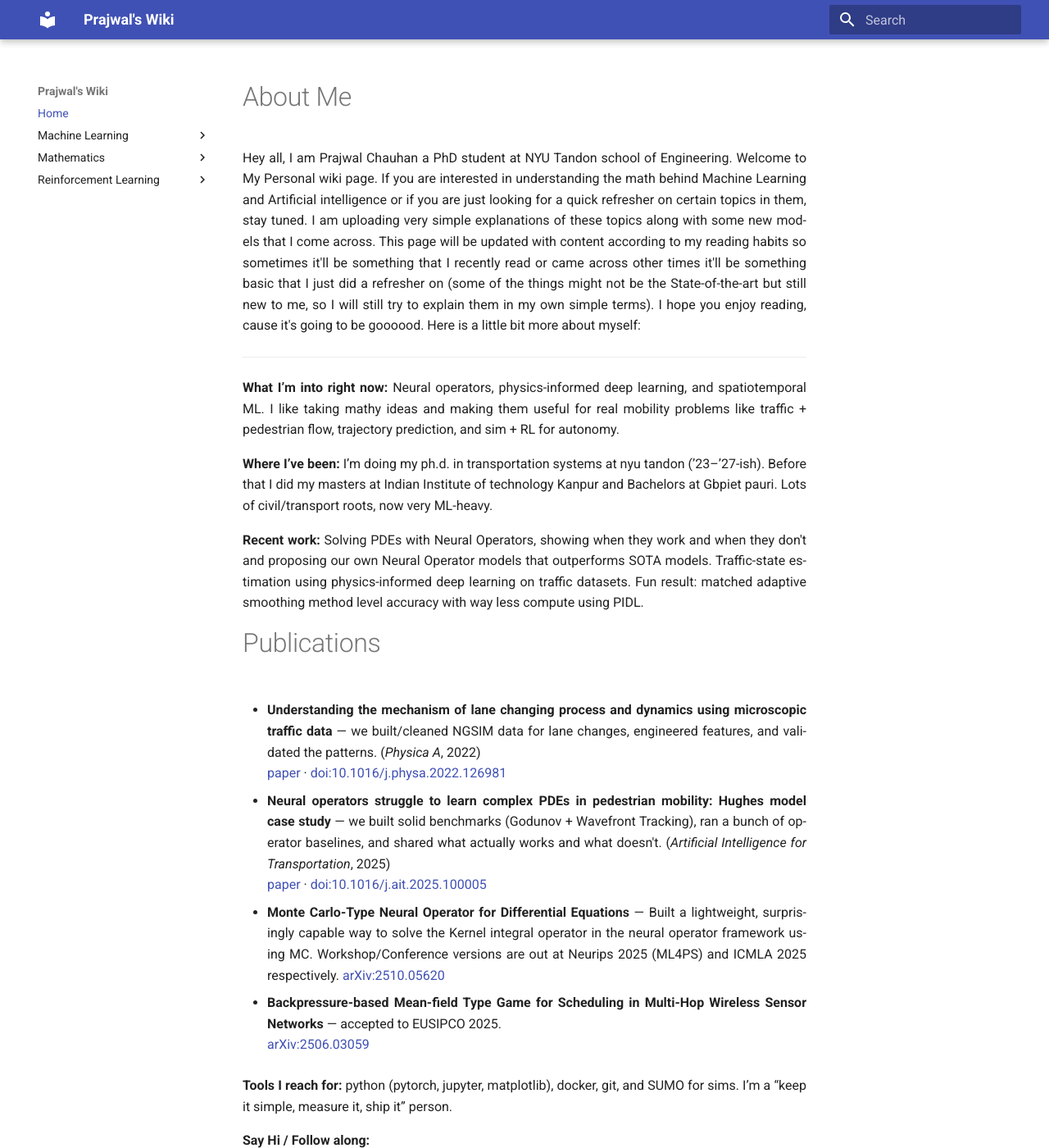
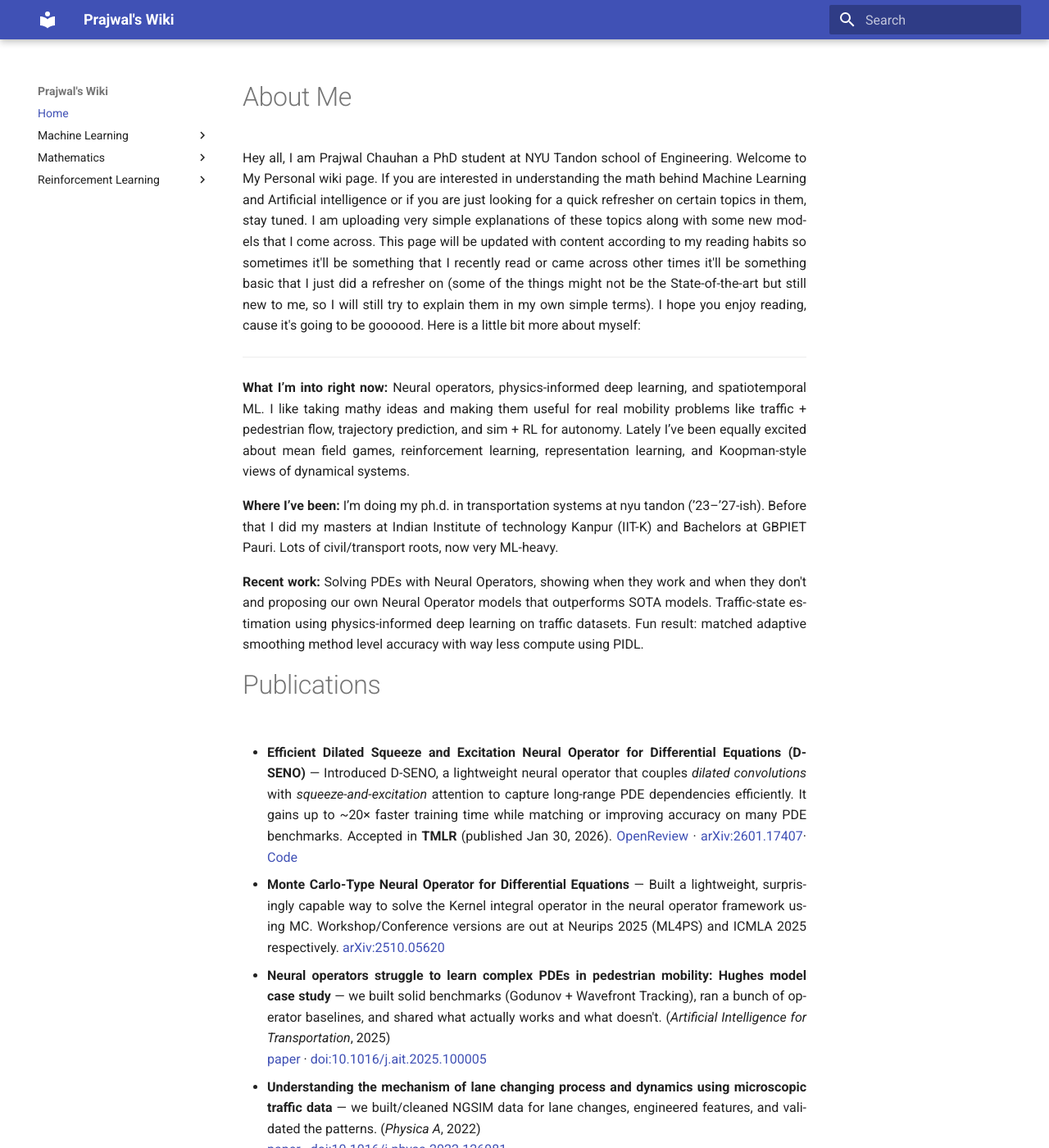
Before and after one commit to pj1911/my-wiki, an MkDocs documentation site: the page built from docs/index.md, in a window 1280 px wide and 1400 px high. Shown: the whole window at 82% size. Built offline with MkDocs 1.6.1 and Material for MkDocs 9.7.7, drawn with Linux system fonts in a browser that asks for light colours.

Commit message:
Update index.md

```diff
--- a/docs/index.md
+++ b/docs/index.md
@@ -4,28 +4,28 @@ Hey all, I am Prajwal Chauhan a PhD student at NYU Tandon school of Engineering.
 
 ---
 
-**What I’m into right now:** Neural operators, physics-informed deep learning, and spatiotemporal ML. I like taking mathy ideas and making them useful for real mobility problems like traffic + pedestrian flow, trajectory prediction, and sim + RL for autonomy.
+**What I’m into right now:** Neural operators, physics-informed deep learning, and spatiotemporal ML. I like taking mathy ideas and making them useful for real mobility problems like traffic + pedestrian flow, trajectory prediction, and sim + RL for autonomy. Lately I’ve been equally excited about mean field games, reinforcement learning, representation learning, and Koopman-style views of dynamical systems.
 
-**Where I’ve been:** I’m doing my ph.d. in transportation systems at nyu tandon (’23–’27-ish). Before that I did my masters at Indian Institute of technology Kanpur and Bachelors at Gbpiet pauri. Lots of civil/transport roots, now very ML-heavy.
+**Where I’ve been:** I’m doing my ph.d. in transportation systems at nyu tandon (’23–’27-ish). Before that I did my masters at Indian Institute of technology Kanpur (IIT-K) and Bachelors at GBPIET Pauri. Lots of civil/transport roots, now very ML-heavy.
 
 **Recent work:** Solving PDEs with Neural Operators, showing when they work and when they don't and proposing our own Neural Operator models that outperforms SOTA models. Traffic-state estimation using physics-informed deep learning on traffic datasets. Fun result: matched adaptive smoothing method level accuracy with way less compute using PIDL.
 
 #Publications
 
-- **Understanding the mechanism of lane changing process and dynamics using microscopic traffic data** — we built/cleaned NGSIM data for lane changes, engineered features, and validated the patterns. (*Physica A*, 2022)
-  [paper](https://www.sciencedirect.com/science/article/pii/S0378437122000735) · [doi:10.1016/j.physa.2022.126981](https://doi.org/10.1016/j.physa.2022.126981)
+- **Efficient Dilated Squeeze and Excitation Neural Operator for Differential Equations (D-SENO)** — Introduced D-SENO, a lightweight neural operator that couples *dilated convolutions* with *squeeze-and-excitation* attention to capture long-range PDE dependencies efficiently. It gains up to ~20× faster training time while matching or improving accuracy on many PDE benchmarks. Accepted in **TMLR** (published Jan 30, 2026).  [OpenReview](https://openreview.net/forum?id=Xl942THEUa) · [arXiv:2601.17407](https://arxiv.org/abs/2601.17407)· [Code](https://github.com/pj1911/Efficient-Dilated-Squeeze-and-Excitation-Neural-Operator-for-Differential-Equations)
+
+- **Monte Carlo-Type Neural Operator for Differential Equations** — Built a lightweight, surprisingly capable way to solve the Kernel integral operator in the neural operator framework using MC. Workshop/Conference versions are out at Neurips 2025 (ML4PS) and ICMLA 2025 respectively.  [arXiv:2510.05620](https://arxiv.org/abs/2510.05620)
 
 - **Neural operators struggle to learn complex PDEs in pedestrian mobility: Hughes model case study** — we built solid benchmarks (Godunov + Wavefront Tracking), ran a bunch of operator baselines, and shared what actually works and what doesn't. (*Artificial Intelligence for Transportation*, 2025)
   [paper](https://www.sciencedirect.com/science/article/pii/S3050860625000055) · [doi:10.1016/j.ait.2025.100005](https://doi.org/10.1016/j.ait.2025.100005)
 
-- **Monte Carlo-Type Neural Operator for Differential Equations** — Built a lightweight, surprisingly capable way to solve the Kernel integral operator in the neural operator framework using MC. Workshop/Conference versions are out at Neurips 2025 (ML4PS) and ICMLA 2025 respectively.  [arXiv:2510.05620](https://arxiv.org/abs/2510.05620)
+- **Understanding the mechanism of lane changing process and dynamics using microscopic traffic data** — we built/cleaned NGSIM data for lane changes, engineered features, and validated the patterns. (*Physica A*, 2022)
+  [paper](https://www.sciencedirect.com/science/article/pii/S0378437122000735) · [doi:10.1016/j.physa.2022.126981](https://doi.org/10.1016/j.physa.2022.126981)
 
 - **Backpressure-based Mean-field Type Game for Scheduling in Multi-Hop Wireless Sensor Networks** — accepted to EUSIPCO 2025.
   [arXiv:2506.03059](https://arxiv.org/abs/2506.03059)
 
-
 **Tools I reach for:** python (pytorch, jupyter, matplotlib), docker, git, and SUMO for sims. I’m a “keep it simple, measure it, ship it” person.
-
 
 **Say Hi / Follow along:**
 github: [**pj1911**](https://github.com/pj1911) · linkedin: [**prajwalchauhan**](https://www.linkedin.com/in/prajwal-chauhan-81b86b204) · email: [pc3377@nyu.edu](mailto:pc3377@nyu.edu)
```
